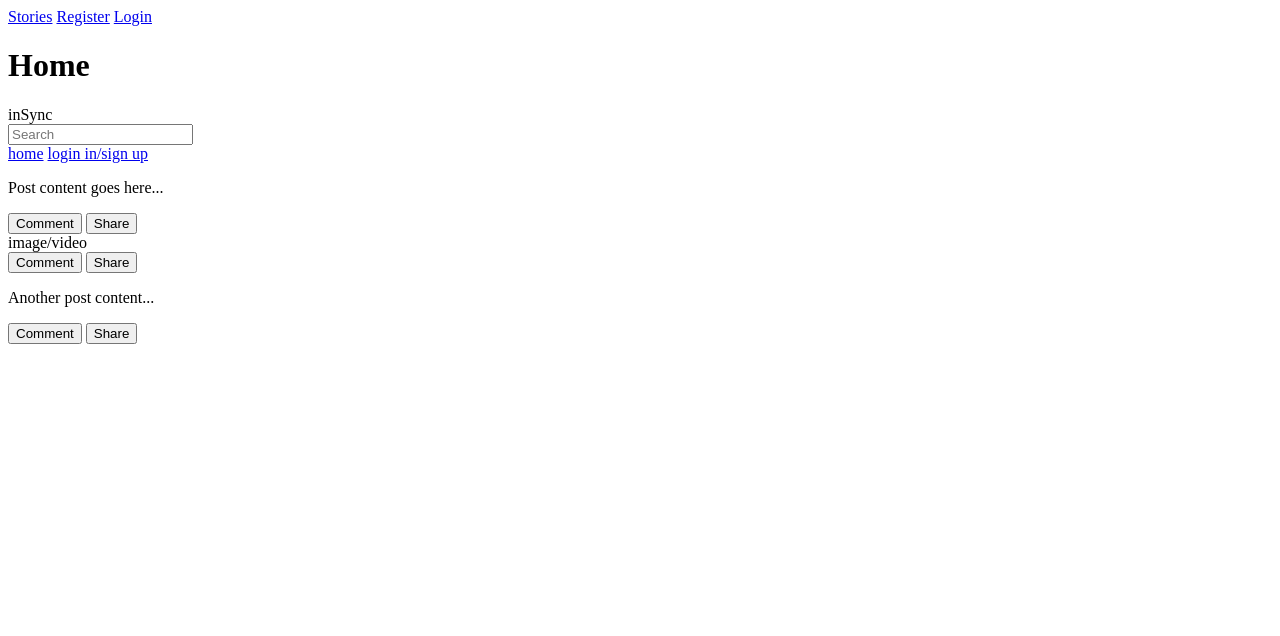
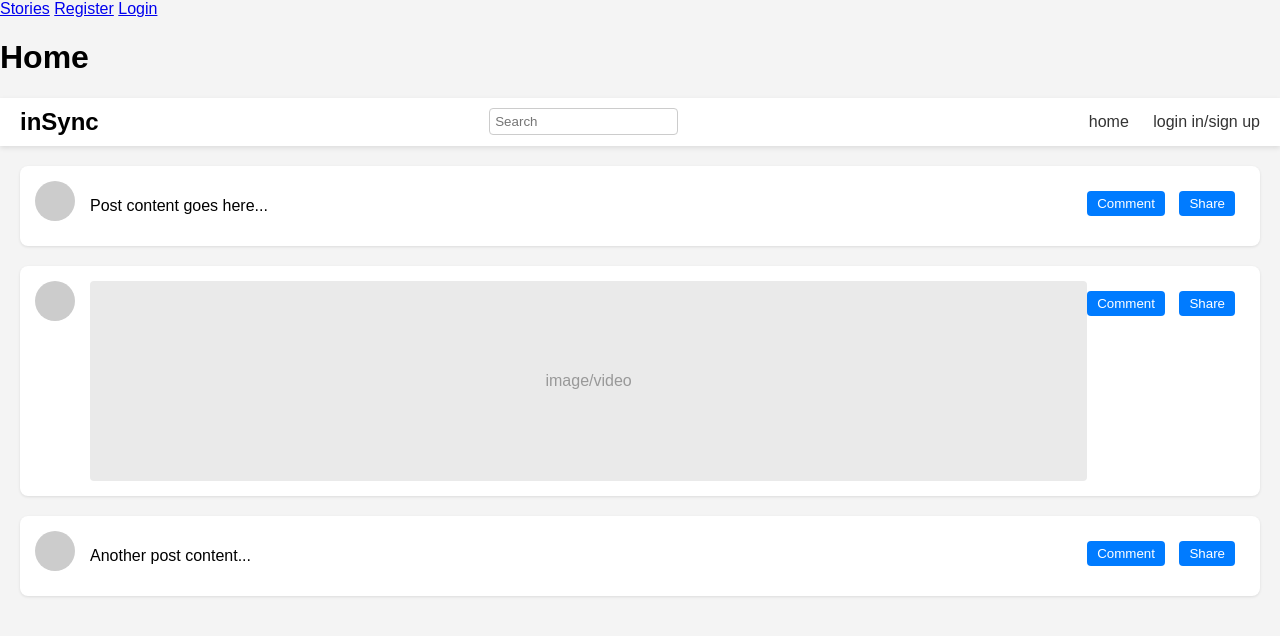
Before and after one commit to 582-41W-VA/InSync, a Django app: page /posts/ in a window 1280 px wide. Shown: the top 636 px of the page. Run offline with Django 5.2, Linux system fonts and the light colour scheme.

Commit message:
very basic styling for home.html file

```diff
--- a/static/css/app.css
+++ b/static/css/app.css
@@ -1 +1,94 @@
-/* app css */
+body {
+    font-family: Arial, sans-serif;
+    margin: 0;
+    padding: 0;
+    background-color: #f4f4f4;
+}
+
+.navbar {
+    display: flex;
+    justify-content: space-between;
+    align-items: center;
+    background-color: #ffffff;
+    padding: 10px 20px;
+    box-shadow: 0 2px 5px rgba(0, 0, 0, 0.1);
+}
+
+.logo {
+    font-size: 24px;
+    font-weight: bold;
+}
+
+.search-bar input {
+    padding: 5px;
+    border: 1px solid #ccc;
+    border-radius: 4px;
+}
+
+.nav-links a {
+    margin-left: 20px;
+    text-decoration: none;
+    color: #333;
+}
+
+.nav-links a:hover {
+    text-decoration: underline;
+}
+
+.posts {
+    padding: 20px;
+}
+
+.post {
+    background-color: #ffffff;
+    border-radius: 8px;
+    box-shadow: 0 1px 3px rgba(0, 0, 0, 0.1);
+    margin-bottom: 20px;
+    padding: 15px;
+}
+
+.post-header {
+    display: flex;
+    align-items: flex-start;
+}
+
+.user-icon {
+    width: 40px;
+    height: 40px;
+    border-radius: 50%;
+    background-color: #ccc;
+    margin-right: 15px;
+}
+
+.post-content {
+    flex-grow: 1;
+}
+
+.media-placeholder {
+    width: 100%;
+    height: 200px;
+    background-color: #eaeaea;
+    border-radius: 4px;
+    display: flex;
+    align-items: center;
+    justify-content: center;
+    color: #999;
+}
+
+.post-actions {
+    margin-top: 10px;
+}
+
+.post-actions button {
+    margin-right: 10px;
+    padding: 5px 10px;
+    border: none;
+    border-radius: 4px;
+    background-color: #007bff;
+    color: white;
+    cursor: pointer;
+}
+
+.post-actions button:hover {
+    background-color: #0056b3;
+}
```
